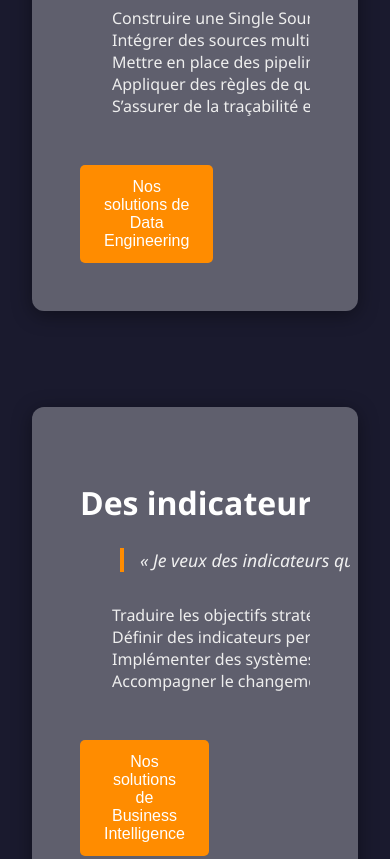
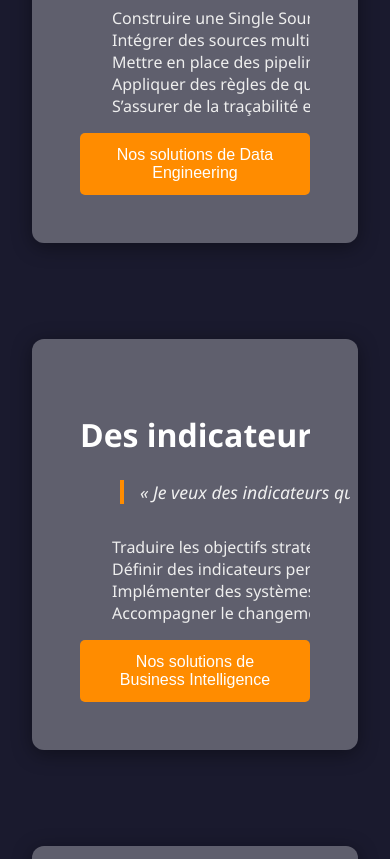
Before and after one commit to xxcb4000/Mosa-Data-Web, a plain HTML site: page html/index.html in a window 390 px wide. Shown: the part 1220-2079 px from the top of the page. Drawn offline with Linux system fonts and the light colour scheme.

Commit message:
on commence @media

```diff
--- a/css/style.css
+++ b/css/style.css
@@ -201,8 +201,6 @@
 
 
     .cta-button {
-      margin-top: 2rem;
-      margin-right : 7rem;
       background-color: #ff8c00;
       color: white;
       padding: 0.8rem 1.5rem;
@@ -214,7 +212,16 @@
 
     .cta-container {
       text-align: right;
+      padding :2rem 7rem 0 0;
     }
+    @media (max-width:768px) {
+    .cta-container {
+        text-align: center;
+        padding : 0;
+    }
+    }
+
+
 
     .cta-button:hover {
       background-color: #e57c00;
```
